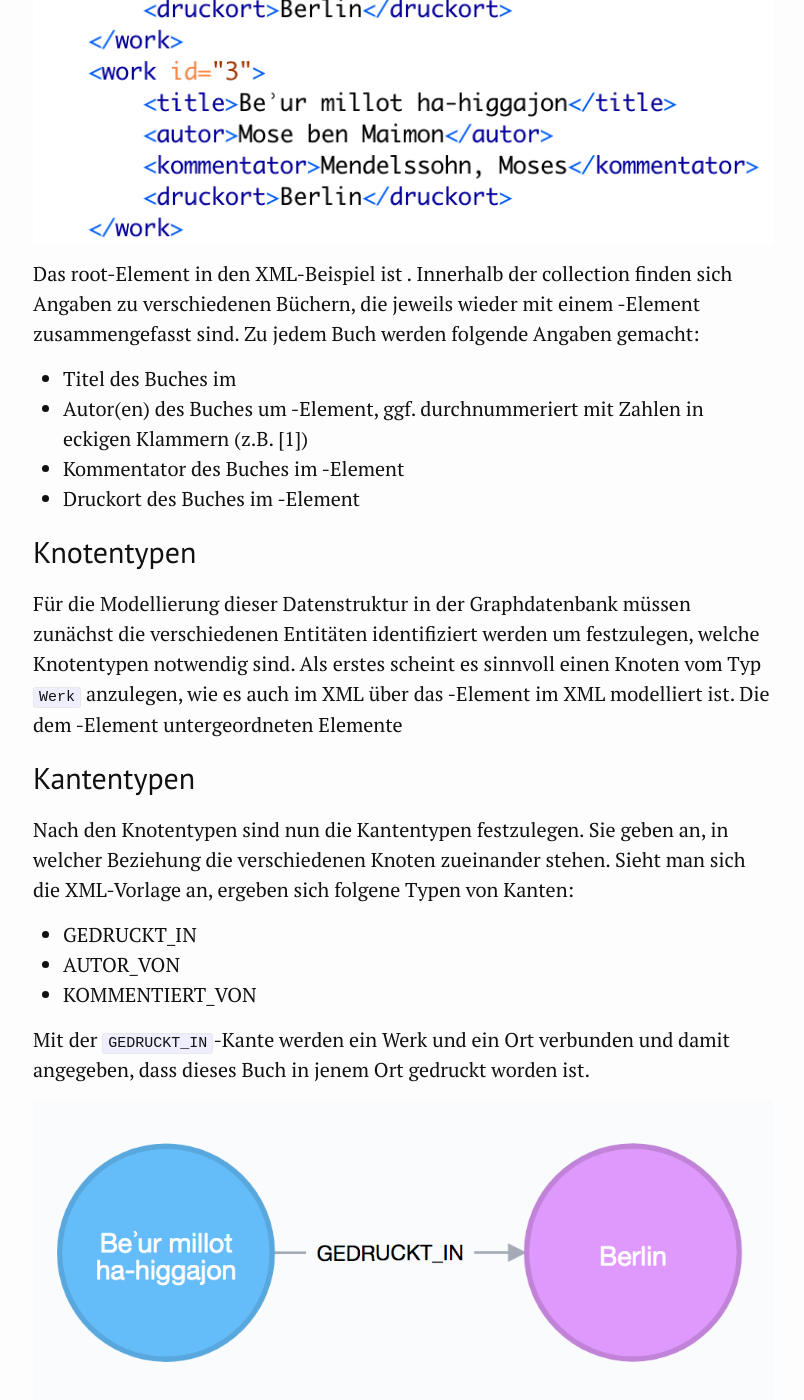
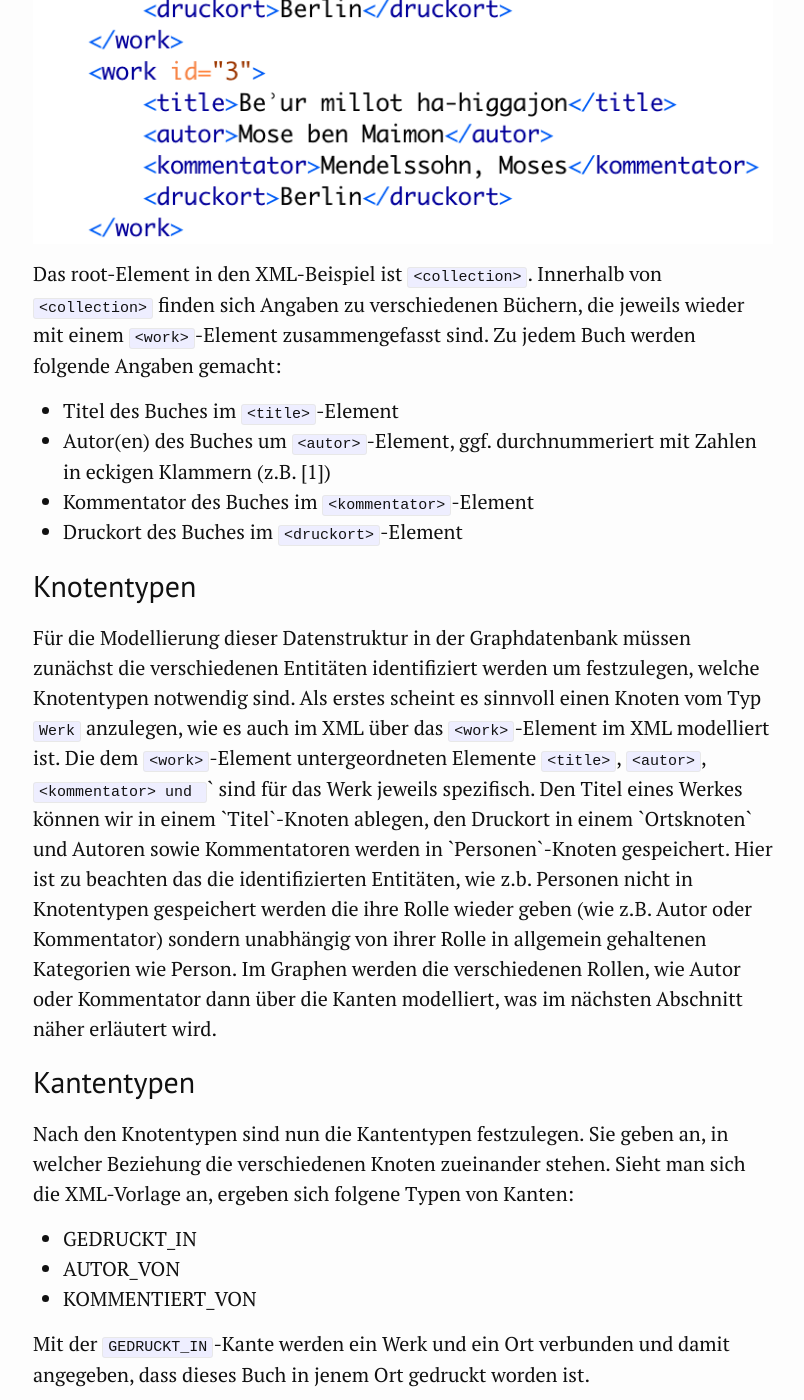
Before and after one commit to kuczera/Graphentechnologien, a Jekyll site: the page built from docs/25_xml2neo4j-kollatz.md, in a window 1280 px wide and 1400 px high, scrolled down 1025 px. Shown: the whole window, without its empty margins (237-1041 px from the left). Built offline with Jekyll 4.4.1, drawn with Linux system fonts in a browser that asks for light colours; some of the changed text lies outside the part shown.

Commit message:
Kollatz ergänzt

```diff
--- a/docs/25_xml2neo4j-kollatz.md
+++ b/docs/25_xml2neo4j-kollatz.md
@@ -15,16 +15,16 @@ In der folgenden Abbildung wird ein Auszug aus den Daten gezeigt.
 
 ![Auszug aus dem XML-Beispiel (Quelle: Kuczera)](./Bilder/kollatz-xml-Beispiel.png)
 
-Das root-Element in den XML-Beispiel ist <collection>. Innerhalb der collection finden sich Angaben zu verschiedenen Büchern, die jeweils wieder mit einem <work>-Element zusammengefasst sind. Zu jedem Buch werden folgende Angaben gemacht:
+Das root-Element in den XML-Beispiel ist `<collection>`. Innerhalb von `<collection>` finden sich Angaben zu verschiedenen Büchern, die jeweils wieder mit einem `<work>`-Element zusammengefasst sind. Zu jedem Buch werden folgende Angaben gemacht:
 
-* Titel des Buches im <title>-Element
-* Autor(en) des Buches um <autor>-Element, ggf. durchnummeriert mit Zahlen in eckigen Klammern (z.B. [1])
-* Kommentator des Buches im <kommentator>-Element
-* Druckort des Buches im <druckort>-Element
+* Titel des Buches im `<title>`-Element
+* Autor(en) des Buches um `<autor>`-Element, ggf. durchnummeriert mit Zahlen in eckigen Klammern (z.B. [1])
+* Kommentator des Buches im `<kommentator>`-Element
+* Druckort des Buches im `<druckort>`-Element
 
 ## Knotentypen
 
-Für die Modellierung dieser Datenstruktur in der Graphdatenbank müssen zunächst die verschiedenen Entitäten identifiziert werden um festzulegen, welche Knotentypen notwendig sind. Als erstes scheint es sinnvoll einen Knoten vom Typ `Werk` anzulegen, wie es auch im XML über das <work>-Element im XML modelliert ist. Die dem <work>-Element untergeordneten Elemente <title>, <autor>, <kommentator> und <druckort> sind für das Werk jeweils spezifisch. Den Titel eines Werkes können wir in einem `Titel`-Knoten ablegen, den Druckort in einem `Ortsknoten` und Autoren sowie Kommentatoren werden in `Personen`-Knoten gespeichert. Hier ist zu beachten das die identifizierten Entitäten, wie z.b. Personen nicht in Knotentypen gespeichert werden die ihre Rolle wieder geben (wie z.B. Autor oder Kommentator) sondern unabhängig von ihrer Rolle in allgemein gehaltenen Kategorien wie Person. Im Graphen werden die verschiedenen Rollen, wie Autor oder Kommentator dann über die Kanten modelliert, was im nächsten Abschnitt näher erläutert wird.
+Für die Modellierung dieser Datenstruktur in der Graphdatenbank müssen zunächst die verschiedenen Entitäten identifiziert werden um festzulegen, welche Knotentypen notwendig sind. Als erstes scheint es sinnvoll einen Knoten vom Typ `Werk` anzulegen, wie es auch im XML über das `<work>`-Element im XML modelliert ist. Die dem `<work>`-Element untergeordneten Elemente `<title>`, `<autor>`, `<kommentator> und `<druckort>` sind für das Werk jeweils spezifisch. Den Titel eines Werkes können wir in einem `Titel`-Knoten ablegen, den Druckort in einem `Ortsknoten` und Autoren sowie Kommentatoren werden in `Personen`-Knoten gespeichert. Hier ist zu beachten das die identifizierten Entitäten, wie z.b. Personen nicht in Knotentypen gespeichert werden die ihre Rolle wieder geben (wie z.B. Autor oder Kommentator) sondern unabhängig von ihrer Rolle in allgemein gehaltenen Kategorien wie Person. Im Graphen werden die verschiedenen Rollen, wie Autor oder Kommentator dann über die Kanten modelliert, was im nächsten Abschnitt näher erläutert wird.
 
 ## Kantentypen
 
```
Also changed, not shown: other parts of docs/25_xml2neo4j-kollatz.md (+4 -1 lines), docs/60_Graph-Refactoring-mit-DTA-XML.md (+1 -1 lines), 1 other file.
